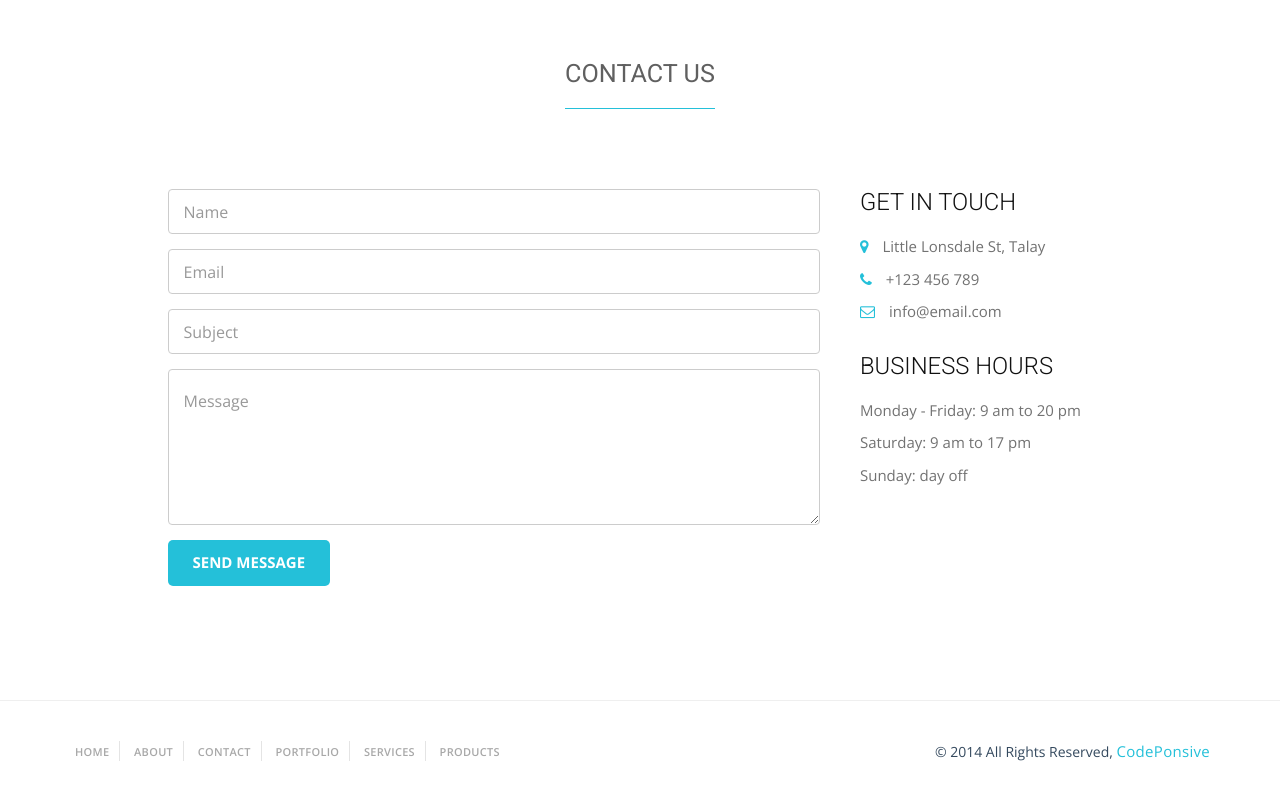
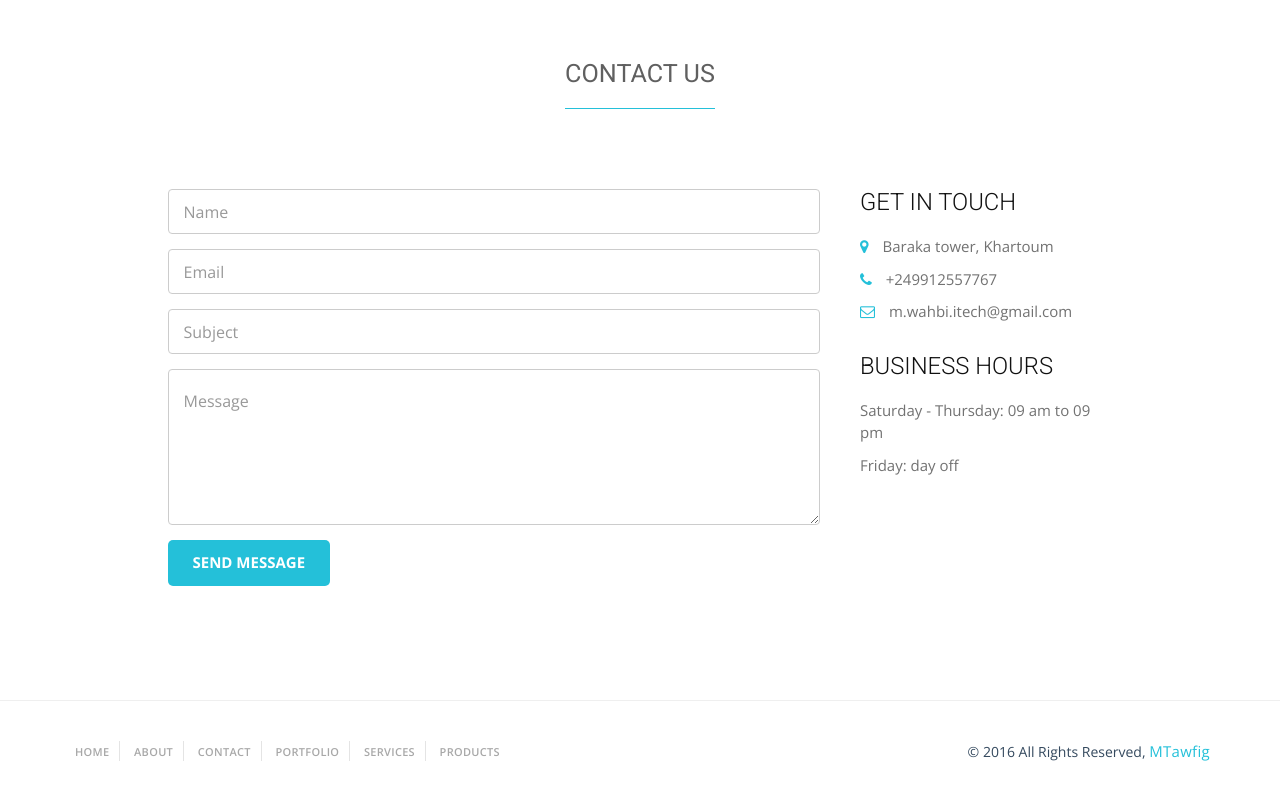
Before and after one commit to mtawfig/mtawfig.github.io, a plain HTML site: page index.html in a window 1280 px wide. Shown: the part 3589-4389 px from the top of the page. Drawn offline with nearby package versions, Linux system fonts and the light colour scheme.

Commit message:
Initial commit

```diff
--- a/index.html
+++ b/index.html
@@ -428,15 +428,14 @@
                 <div class="col-md-3">
                     <div class="contact-info text-left wow fadeInRight" data-wow-duration="1s" data-wow-delay=".3s">
                         <h3>Get In Touch</h3>
-                        <p><span><i class="fa fa-map-marker"></i></span> Little Lonsdale St, Talay</p>
-                        <p><span><i class="fa fa-phone"></i></span> +123 456 789</p>
-                        <p><span><i class="fa fa-envelope-o"></i></span> info@email.com</p>
+                        <p><span><i class="fa fa-map-marker"></i></span> Baraka tower, Khartoum</p>
+                        <p><span><i class="fa fa-phone"></i></span> +249912557767</p>
+                        <p><span><i class="fa fa-envelope-o"></i></span> m.wahbi.itech@gmail.com</p>
                     </div>
                     <div class="business-hours text-left wow fadeInRight" data-wow-duration="1s" data-wow-delay=".6s">
                         <h3>Business Hours</h3>
-                        <p>Monday - Friday: 9 am to 20 pm</p>
-                        <p>Saturday: 9 am to 17 pm</p>
-                        <p>Sunday: day off</p>
+                        <p>Saturday - Thursday: 09 am to 09 pm</p>
+                        <p>Friday: day off</p>
                     </div>
                 </div>
                 <!-- END CONTACT INFO -->
@@ -475,7 +474,7 @@
                 <!-- FOOTER CONTENT -->
                 <div class="col-md-6">
                     <div class="footer-content text-right">
-                        <p>&copy; 2014 All Rights Reserved, <a href="http://codeponsive.com/">CodePonsive</a>
+                        <p>&copy; 2016 All Rights Reserved, <a href="http://codeponsive.com/">MTawfig</a>
                         </p>
                     </div>
                 </div>
```
